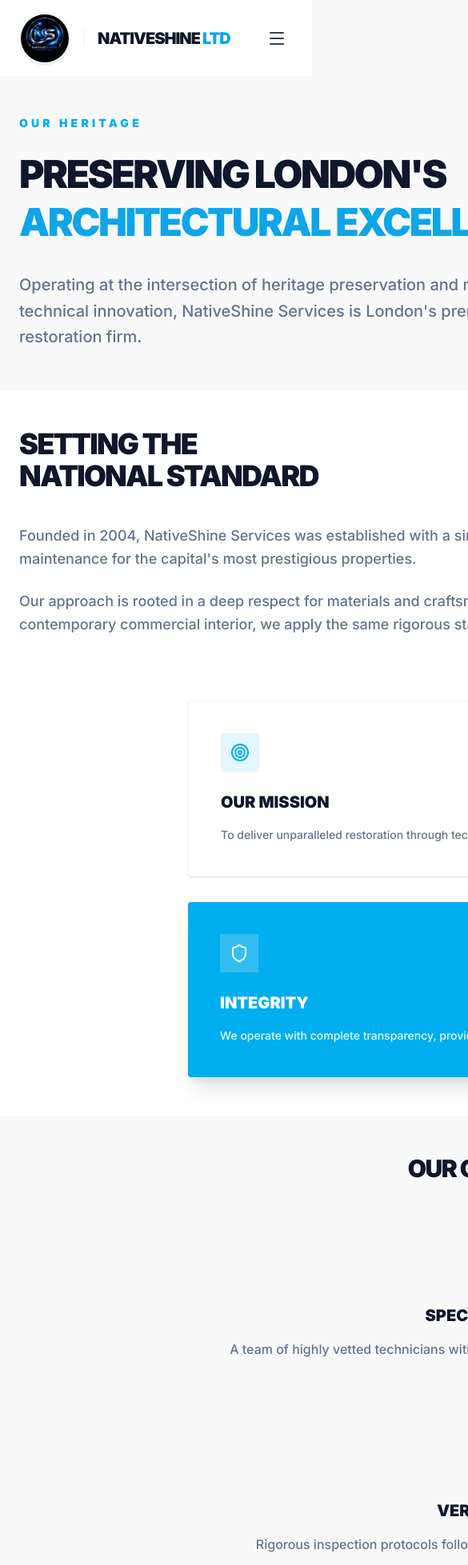
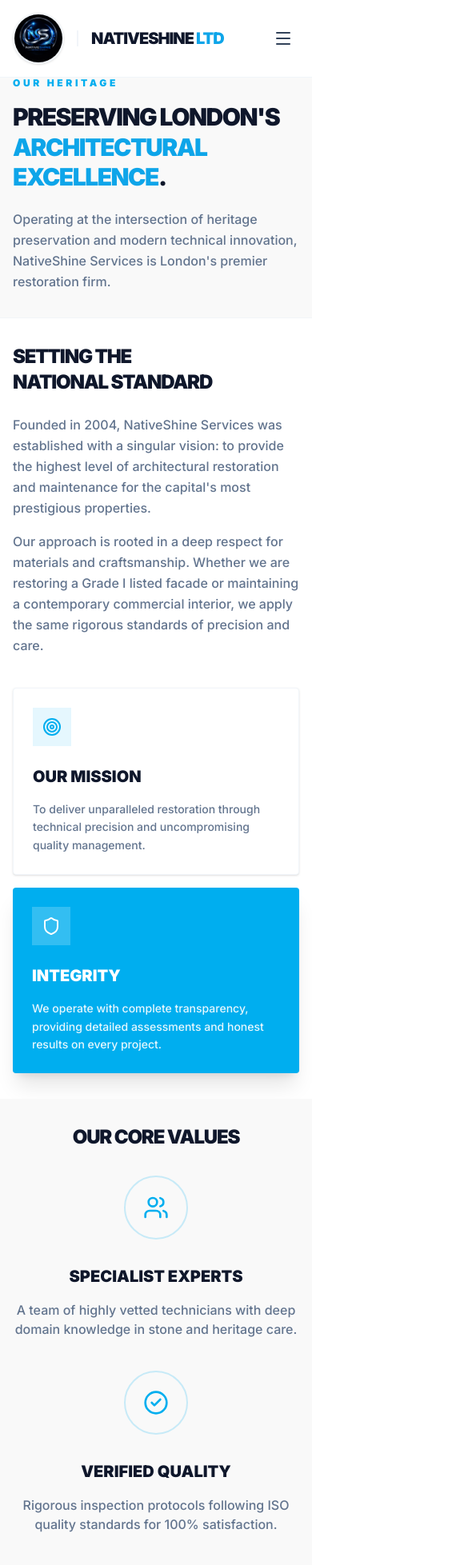
Before and after one commit to zakaria-sultan/nativeshine, a React (Vite) app: page /about in a window 390 px wide. Shown: the top 1957 px of the page at 80% size, 585 px wide, since content can reach past the window. Built offline with nearby package versions, Linux system fonts and the light colour scheme.

Commit message:
Add mobile responsive

```diff
--- a/index.html
+++ b/index.html
@@ -4,7 +4,10 @@
     <meta charset="UTF-8" />
     <link rel="icon" type="image/jpeg" href="/logo.jpeg" />
     <meta name="viewport" content="width=1280" />
-    <link href="https://fonts.googleapis.com/css2?family=Montserrat:wght@400;700;900&family=Inter:wght@400;500;700;900&display=swap" rel="stylesheet">
+    <link
+      href="https://fonts.googleapis.com/css2?family=Montserrat:wght@400;700;900&family=Inter:wght@400;500;700;900&display=swap"
+      rel="stylesheet"
+    />
     <title>Nativeshine LTD</title>
   </head>
   <body>
--- a/src/components/layout/Footer.jsx
+++ b/src/components/layout/Footer.jsx
@@ -3,7 +3,7 @@ import { Link } from 'react-router-dom';
 import { ArrowRight } from 'lucide-react';
 import { servicesData } from '../../data/servicesData';
 
-const Footer = () => {
+const Footer = ({ className = '' }) => {
     const siteMap = [
         { name: 'Home', path: '/' },
         { name: 'About', path: '/about' },
@@ -42,7 +42,7 @@ const Footer = () => {
     ];
 
     return (
-        <footer className="bg-white border-t border-gray-100 font-inter">
+        <footer className={`bg-white border-t border-gray-100 font-inter ${className}`.trim()}>
             <div className="container mx-auto px-6 py-10">
                 <div className="grid grid-cols-1 md:grid-cols-2 lg:grid-cols-4 gap-12 lg:gap-16 items-start">
 
--- a/src/components/layout/Layout.jsx
+++ b/src/components/layout/Layout.jsx
@@ -7,17 +7,20 @@ const Layout = ({ children }) => {
     const [isQuoteModalOpen, setIsQuoteModalOpen] = useState(false);
 
     return (
-        <div className="flex flex-col min-h-screen bg-white font-sans text-slate-900 overflow-x-hidden selection:bg-[#00AEEF] selection:text-white">
+        <>
+            {/* Fixed header is outside the min-h-screen flex column so it does not steal flex space / break mt-auto math */}
             <Header onOpenQuote={() => setIsQuoteModalOpen(true)} />
-            <main className="flex-grow pt-24 lg:pt-32">
-                {children}
-            </main>
-            <Footer />
+            <div className="flex min-h-screen flex-col bg-white font-sans text-slate-900 overflow-x-hidden selection:bg-[#00AEEF] selection:text-white">
+                <main className="flex w-full flex-1 flex-col pt-20 md:pt-24 lg:pt-28">
+                    {children}
+                </main>
+                <Footer className="shrink-0" />
+            </div>
             <QuoteModal
                 isOpen={isQuoteModalOpen}
                 onClose={() => setIsQuoteModalOpen(false)}
             />
-        </div>
+        </>
     );
 };
 
--- a/src/components/ui/ProjectGallery.jsx
+++ b/src/components/ui/ProjectGallery.jsx
@@ -28,7 +28,7 @@ const projects = [
 const ProjectGallery = () => {
     return (
         <section className="py-24 bg-slate-50">
-            <div className="container mx-auto px-6">
+            <div className="w-full max-w-[1280px] mx-auto px-4 sm:px-6">
                 <div className="flex flex-col md:flex-row justify-between items-end mb-16">
                     <div className="max-w-2xl">
                         <h2 className="text-sm font-black text-primary uppercase tracking-[0.3em] mb-4">Our Portfolio</h2>
--- a/src/components/ui/WhyChooseUs.jsx
+++ b/src/components/ui/WhyChooseUs.jsx
@@ -1,38 +1,49 @@
-import React from 'react';
-import { ShieldCheck, Target, Clock, Zap } from 'lucide-react';
-import { motion } from 'framer-motion';
+import React from "react";
+import { ShieldCheck, Target, Clock, Zap } from "lucide-react";
+import { motion } from "framer-motion";
 
 const reasons = [
   {
     icon: ShieldCheck,
-        title: 'Full Compliance',
-        description: 'Fully insured and certified to meet the highest industry standards for safety and quality.'
+    title: "Full Compliance",
+    description:
+      "Fully insured and certified to meet the highest industry standards for safety and quality.",
   },
   {
     icon: Target,
-        title: 'Strategic Approach',
-        description: 'Bespoke maintenance plans tailored to your specific facility requirements and business goals.'
+    title: "Strategic Approach",
+    description:
+      "Bespoke maintenance plans tailored to your specific facility requirements and business goals.",
   },
   {
     icon: Clock,
-        title: '24/7 Availability',
-        description: 'Round-the-clock support and rapid response for urgent restoration and cleaning needs.'
+    title: "24/7 Availability",
+    description:
+      "Round-the-clock support and rapid response for urgent restoration and cleaning needs.",
   },
   {
     icon: Zap,
-        title: 'Advanced Tech',
-        description: 'Leveraging state-of-the-art equipment and eco-friendly chemical solutions for superior results.'
-    }
+    title: "Advanced Tech",
+    description:
+      "Leveraging state-of-the-art equipment and eco-friendly chemical solutions for superior results.",
+  },
 ];
 
 const WhyChooseUs = () => {
   return (
     <section className="py-24 bg-white">
-            <div className="container mx-auto px-6">
+      <div className="w-full max-w-[1280px] mx-auto px-4 sm:px-6">
         <div className="text-center max-w-3xl mx-auto mb-20">
-                    <h2 className="text-sm font-black text-primary uppercase tracking-[0.3em] mb-4">Core Values</h2>
-                    <h3 className="text-4xl md:text-5xl font-black text-secondary-dark mb-6 tracking-tight">The NativeShine Advantage</h3>
-                    <p className="text-lg text-slate-500 font-medium">We combine decades of experience with a commitment to excellence that sets us apart in the London restoration market.</p>
+          <h2 className="text-sm font-black text-primary uppercase tracking-[0.3em] mb-4">
+            Core Values
+          </h2>
+          <h3 className="text-4xl md:text-5xl font-black text-secondary-dark mb-6 tracking-tight">
+            The NativeShine Advantage
+          </h3>
+          <p className="text-lg text-slate-500 font-medium">
+            We combine decades of experience with a commitment to excellence
+            that sets us apart in the London restoration market.
+          </p>
         </div>
 
         <div className="grid grid-cols-1 md:grid-cols-2 lg:grid-cols-4 gap-8">
@@ -48,8 +59,12 @@ const WhyChooseUs = () => {
               <div className="w-16 h-16 bg-white rounded-xl shadow-md flex items-center justify-center mb-8 group-hover:bg-primary transition-colors duration-500">
                 <reason.icon className="w-8 h-8 text-primary group-hover:text-white transition-colors duration-500" />
               </div>
-                            <h4 className="text-xl font-black text-secondary-dark mb-4">{reason.title}</h4>
-                            <p className="text-slate-500 font-bold text-sm leading-relaxed">{reason.description}</p>
+              <h4 className="text-xl font-black text-secondary-dark mb-4">
+                {reason.title}
+              </h4>
+              <p className="text-slate-500 font-bold text-sm leading-relaxed">
+                {reason.description}
+              </p>
             </motion.div>
           ))}
         </div>
--- a/src/index.css
+++ b/src/index.css
@@ -38,8 +38,6 @@
 
   body {
     margin: 0;
-    display: block;
-    min-width: 1280px;
     min-height: 100vh;
     @apply text-slate-800 bg-slate-50;
   }
@@ -62,3 +60,11 @@
 html {
   scroll-behavior: smooth;
 }
+
+@media (max-width: 768px) {
+  .container {
+    max-width: 100% !important;
+    padding-left: 16px !important;
+    padding-right: 16px !important;
+  }
+}
--- a/src/pages/About.jsx
+++ b/src/pages/About.jsx
@@ -1,55 +1,77 @@
-import React from 'react';
-import { motion } from 'framer-motion';
-import { Shield, Target, Users, CheckCircle2 } from 'lucide-react';
+import React from "react";
+import { motion } from "framer-motion";
+import { Shield, Target, Users, CheckCircle2 } from "lucide-react";
 
 const About = () => {
   return (
-        <div className="bg-white">
+    <div className="flex w-full flex-1 flex-col bg-white">
       {/* Hero Section */}
-            <section className="-mt-24 pt-36 pb-12 bg-[#F9F9F9] border-b border-slate-100">
-                <div className="container mx-auto px-6">
+      <section className="-mt-24 pt-28 pb-8 sm:pt-32 md:pt-36 md:pb-12 bg-[#F9F9F9] border-b border-slate-100">
+        <div className="w-full max-w-[1280px] mx-auto px-4 sm:px-6">
           <div className="max-w-4xl">
-                        <h4 className="text-[#00AEEF] font-black uppercase tracking-[0.3em] text-sm mb-6">Our Heritage</h4>
-                        <h1 className="text-5xl md:text-7xl font-black text-slate-900 mb-8 tracking-tighter uppercase leading-tight">
+            <h4 className="text-[#00AEEF] font-black uppercase tracking-[0.3em] text-xs sm:text-sm mb-4 md:mb-6">
+              Our Heritage
+            </h4>
+            <h1 className="text-3xl sm:text-5xl md:text-7xl font-black text-slate-900 mb-5 md:mb-8 tracking-tighter uppercase leading-tight">
               Preserving London's <br />
               <span className="text-[#0ea5e9]">Architectural Excellence</span>.
             </h1>
-                        <p className="text-xl text-slate-500 leading-relaxed max-w-2xl font-medium">
-                            Operating at the intersection of heritage preservation and modern technical innovation, NativeShine Services is London's premier restoration firm.
+            <p className="text-base sm:text-lg md:text-xl text-slate-500 leading-relaxed max-w-2xl font-medium">
+              Operating at the intersection of heritage preservation and modern
+              technical innovation, NativeShine Services is London's premier
+              restoration firm.
             </p>
           </div>
         </div>
       </section>
 
       {/* Mission & Vision */}
-            <section className="py-12">
-                <div className="container mx-auto px-6 max-w-7xl">
-                    <div className="flex flex-col lg:flex-row gap-20 items-center">
+      <section className="py-8 md:py-12">
+        <div className="container mx-auto px-4 sm:px-6 max-w-7xl">
+          <div className="flex flex-col lg:flex-row gap-10 md:gap-16 lg:gap-20 items-center">
             <div className="lg:w-1/2">
-                            <h2 className="text-4xl font-black text-slate-900 mb-10 uppercase tracking-tighter">Setting the <br /> National Standard</h2>
-                            <div className="space-y-6 text-lg text-slate-500 font-medium leading-relaxed">
+              <h2 className="text-2xl sm:text-3xl md:text-4xl font-black text-slate-900 mb-6 md:mb-10 uppercase tracking-tighter">
+                Setting the <br /> National Standard
+              </h2>
+              <div className="space-y-4 md:space-y-6 text-base md:text-lg text-slate-500 font-medium leading-relaxed">
                 <p>
-                                    Founded in 2004, NativeShine Services was established with a singular vision: to provide the highest level of architectural restoration and maintenance for the capital's most prestigious properties.
+                  Founded in 2004, NativeShine Services was established with a
+                  singular vision: to provide the highest level of architectural
+                  restoration and maintenance for the capital's most prestigious
+                  properties.
                 </p>
                 <p>
-                                    Our approach is rooted in a deep respect for materials and craftsmanship. Whether we are restoring a Grade I listed facade or maintaining a contemporary commercial interior, we apply the same rigorous standards of precision and care.
+                  Our approach is rooted in a deep respect for materials and
+                  craftsmanship. Whether we are restoring a Grade I listed
+                  facade or maintaining a contemporary commercial interior, we
+                  apply the same rigorous standards of precision and care.
                 </p>
               </div>
             </div>
-                        <div className="lg:w-1/2 grid grid-cols-1 md:grid-cols-2 gap-8">
-                            <div className="p-10 bg-white border border-slate-100 shadow-sm rounded-sm">
+            <div className="lg:w-1/2 grid grid-cols-1 md:grid-cols-2 gap-4 md:gap-8 w-full">
+              <div className="p-6 md:p-10 bg-white border border-slate-100 shadow-sm rounded-sm">
                 <div className="w-12 h-12 bg-[#00AEEF]/10 flex items-center justify-center text-[#00AEEF] mb-6">
                   <Target size={24} />
                 </div>
-                                <h3 className="text-xl font-black text-slate-900 mb-4 uppercase">Our Mission</h3>
-                                <p className="text-sm text-slate-500 font-medium leading-relaxed">To deliver unparalleled restoration through technical precision and uncompromising quality management.</p>
+                <h3 className="text-xl font-black text-slate-900 mb-4 uppercase">
+                  Our Mission
+                </h3>
+                <p className="text-sm text-slate-500 font-medium leading-relaxed">
+                  To deliver unparalleled restoration through technical
+                  precision and uncompromising quality management.
+                </p>
               </div>
-                            <div className="p-10 bg-[#00AEEF] shadow-xl text-white rounded-sm">
+              <div className="p-6 md:p-10 bg-[#00AEEF] shadow-xl text-white rounded-sm">
                 <div className="w-12 h-12 bg-white/20 flex items-center justify-center text-white mb-6">
                   <Shield size={24} />
                 </div>
-                                <h3 className="text-xl font-black text-white mb-4 uppercase">Integrity</h3>
-                                <p className="text-sm text-white/90 font-medium leading-relaxed">We operate with complete transparency, providing detailed assessments and honest results on every project.</p>
+                <h3 className="text-xl font-black text-white mb-4 uppercase">
+                  Integrity
+                </h3>
+                <p className="text-sm text-white/90 font-medium leading-relaxed">
+                  We operate with complete transparency, providing detailed
+                  assessments and honest results on every project.
+                </p>
               </div>
             </div>
           </div>
@@ -57,20 +79,36 @@ const About = () => {
       </section>
 
       {/* Values */}
-            <section className="py-12 bg-[#F9F9F9]">
-                <div className="container mx-auto px-6 max-w-7xl text-center">
-                    <h2 className="text-3xl font-black text-slate-900 mb-10 uppercase tracking-tighter">OUR CORE VALUES</h2>
-                    <div className="grid grid-cols-1 md:grid-cols-3 gap-16">
+      <section className="py-8 md:py-12 bg-[#F9F9F9]">
+        <div className="container mx-auto px-4 sm:px-6 max-w-7xl text-center">
+          <h2 className="text-2xl sm:text-3xl font-black text-slate-900 mb-8 md:mb-10 uppercase tracking-tighter">
+            OUR CORE VALUES
+          </h2>
+          <div className="grid grid-cols-1 md:grid-cols-3 gap-10 md:gap-16">
             {[
-                            { icon: Users, title: "Specialist Experts", text: "A team of highly vetted technicians with deep domain knowledge in stone and heritage care." },
-                            { icon: CheckCircle2, title: "Verified Quality", text: "Rigorous inspection protocols following ISO quality standards for 100% satisfaction." },
-                            { icon: Shield, title: "Fully Accredited", text: "CSCS qualified, fully insured, and accredited by major industry governing bodies." }
+              {
+                icon: Users,
+                title: "Specialist Experts",
+                text: "A team of highly vetted technicians with deep domain knowledge in stone and heritage care.",
+              },
+              {
+                icon: CheckCircle2,
+                title: "Verified Quality",
+                text: "Rigorous inspection protocols following ISO quality standards for 100% satisfaction.",
+              },
+              {
+                icon: Shield,
+                title: "Fully Accredited",
+                text: "CSCS qualified, fully insured, and accredited by major industry governing bodies.",
+              },
             ].map((v, i) => (
               <div key={i} className="flex flex-col items-center">
                 <div className="w-20 h-20 rounded-full border-2 border-[#00AEEF]/20 flex items-center justify-center text-[#00AEEF] mb-8">
                   <v.icon size={32} />
                 </div>
-                                <h4 className="text-xl font-black text-slate-900 mb-4 uppercase">{v.title}</h4>
+                <h4 className="text-xl font-black text-slate-900 mb-4 uppercase">
+                  {v.title}
+                </h4>
                 <p className="text-slate-500 font-medium">{v.text}</p>
               </div>
             ))}
--- a/src/pages/ServicePageTemplate.jsx
+++ b/src/pages/ServicePageTemplate.jsx
@@ -46,9 +46,9 @@ const ServicePageTemplate = () => {
     ];
 
     return (
-        <div className="bg-white min-h-screen">
-            {/* Hero Header */}
-            <section className="-mt-32 relative h-[60vh] bg-slate-900 overflow-hidden flex items-center">
+        <div className="flex w-full flex-1 flex-col bg-white">
+            {/* Hero Header — short fixed block on mobile/tablet; taller from md up */}
+            <section className="-mt-24 md:-mt-32 relative h-[220px] min-h-[200px] sm:h-[260px] md:min-h-[280px] md:h-[42vh] lg:h-[52vh] xl:h-[56vh] bg-slate-900 overflow-hidden flex items-end md:items-center">
                 <div className="absolute inset-0 z-0">
                     <img
                         src={service.image}
@@ -58,17 +58,17 @@ const ServicePageTemplate = () => {
                     <div className="absolute inset-0 bg-gradient-to-b from-slate-900/60 to-white/20"></div>
                 </div>
 
-                <div className="container mx-auto px-6 relative z-10 pt-32">
+                <div className="container mx-auto px-4 sm:px-6 relative z-10 w-full py-6 pt-20 sm:pt-20 md:py-0 md:pb-0 md:pt-28 lg:pt-32">
                     <motion.div
                         initial={{ opacity: 0, y: 30 }}
                         animate={{ opacity: 1, y: 0 }}
                         transition={{ duration: 0.8 }}
-                        className="border-l-8 border-[#0ea5e9] pl-8"
+                        className="border-l-4 md:border-l-8 border-[#0ea5e9] pl-4 md:pl-8"
                     >
-                        <h4 className="text-[#0ea5e9] font-black uppercase tracking-[0.3em] text-sm mb-4 italic">
+                        <h4 className="text-[#0ea5e9] font-black uppercase tracking-[0.2em] md:tracking-[0.3em] text-[10px] md:text-sm mb-2 md:mb-4 italic">
                             Specialist Services
                         </h4>
-                        <h1 className="text-5xl md:text-7xl font-black text-white uppercase tracking-tighter font-montserrat">
+                        <h1 className="text-2xl sm:text-3xl md:text-5xl lg:text-7xl font-black text-white uppercase tracking-tighter font-montserrat leading-tight">
                             {service.title}
                         </h1>
                     </motion.div>
@@ -76,9 +76,9 @@ const ServicePageTemplate = () => {
             </section>
 
             {/* Main Content Section */}
-            <section className="py-24">
-                <div className="container mx-auto px-6 max-w-7xl">
-                    <div className="flex flex-col lg:flex-row gap-20">
+            <section className="py-8 md:py-16 lg:py-24">
+                <div className="container mx-auto px-4 sm:px-6 max-w-7xl">
+                    <div className="flex flex-col lg:flex-row gap-10 md:gap-16 lg:gap-20">
 
                         {/* Left Column: Testimonials */}
                         <aside className="lg:w-1/3">
@@ -140,7 +140,7 @@ const ServicePageTemplate = () => {
             </section>
 
             {/* Our Works Gallery Section */}
-            <section className="py-24 bg-[#F9F9F9]">
+            <section className="py-8 md:py-16 lg:py-24 bg-[#F9F9F9]">
                 <div className="container mx-auto px-6 max-w-7xl">
                     <div className="mb-16">
                         <h2 className="text-4xl font-black text-slate-900 uppercase tracking-tighter">OUR RECENT WORKS</h2>
```
Also changed, not shown: src/pages/Contact.jsx (+14 -15 lines), src/pages/HomePage.jsx (+27 -14 lines). Lines whose indentation alone changed are shown as unchanged.
